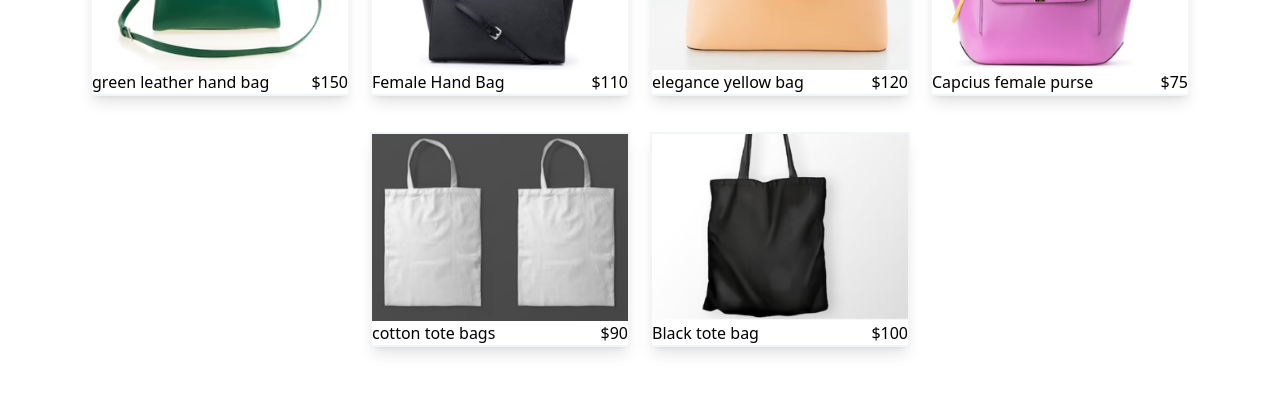
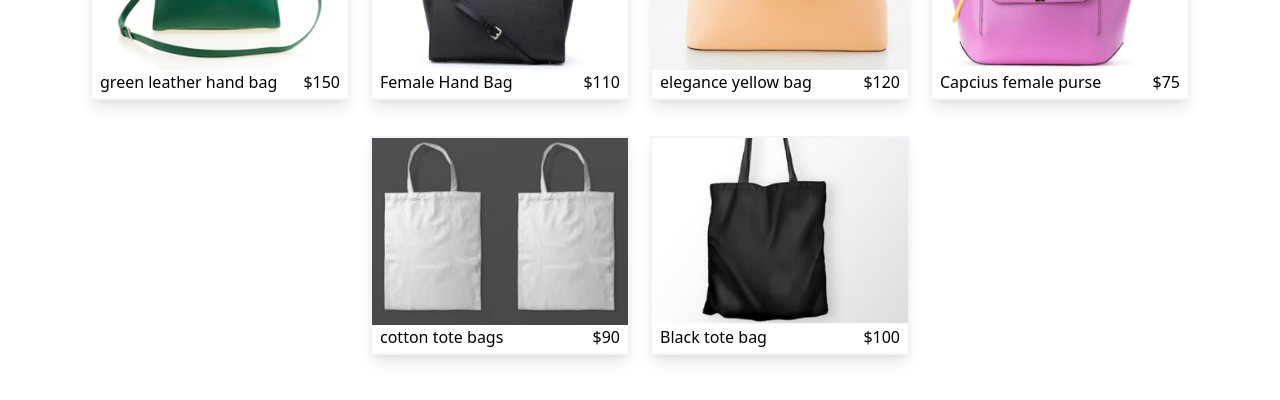
Before and after one commit to jafar-fahimi/next-clothes-store, a Next.js app: page /bag in a window 1280 px wide. Shown: the part 264-664 px from the top of the page. Built offline with nearby package versions, Linux system fonts and the light colour scheme; no server answers.

Commit message:
oneItem.ts textsize fixed

```diff
--- a/components/layout/oneItem.tsx
+++ b/components/layout/oneItem.tsx
@@ -11,9 +11,9 @@ type Props = {
 
 export default function OneItem(props: Props) {
   return (
-    <div className="flex gap-x-4">
-      <Image src={props.imageUrl} width={70} height={150} alt={props.name} />
-      <div className="flex flex-col text-[18px]">
+    <div className="flex gap-x-4 items-center">
+      <Image src={props.imageUrl} width={70} className="h-full border-gray-100 border-2" height={150} alt={props.name} />
+      <div className="flex flex-col text-sm lg:text-[16px]">
         <h4>{props.name}</h4>
         <span>
           {props.qty} x {props.price}
--- a/components/product/productItem.tsx
+++ b/components/product/productItem.tsx
@@ -49,7 +49,7 @@ export default function ProductItem(props: RealProps) {
           </Link>
         </div>
       </div>
-      <div className="flex justify-between">
+      <div className="flex px-2 pb-1 justify-between">
         <span>{shop_data_item.name}</span>
         <span>${shop_data_item.price}</span>
       </div>
```
